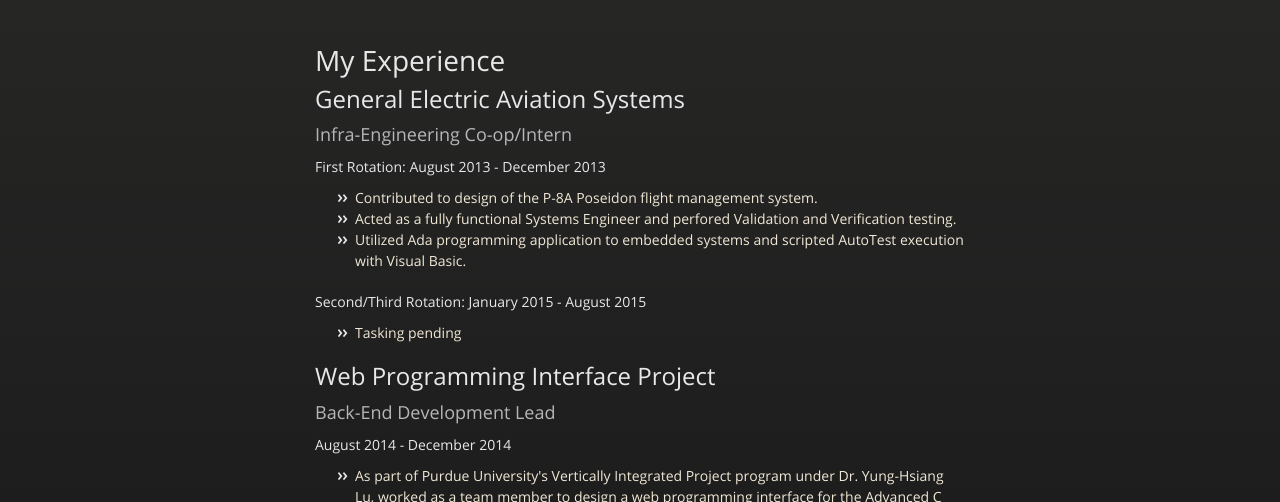
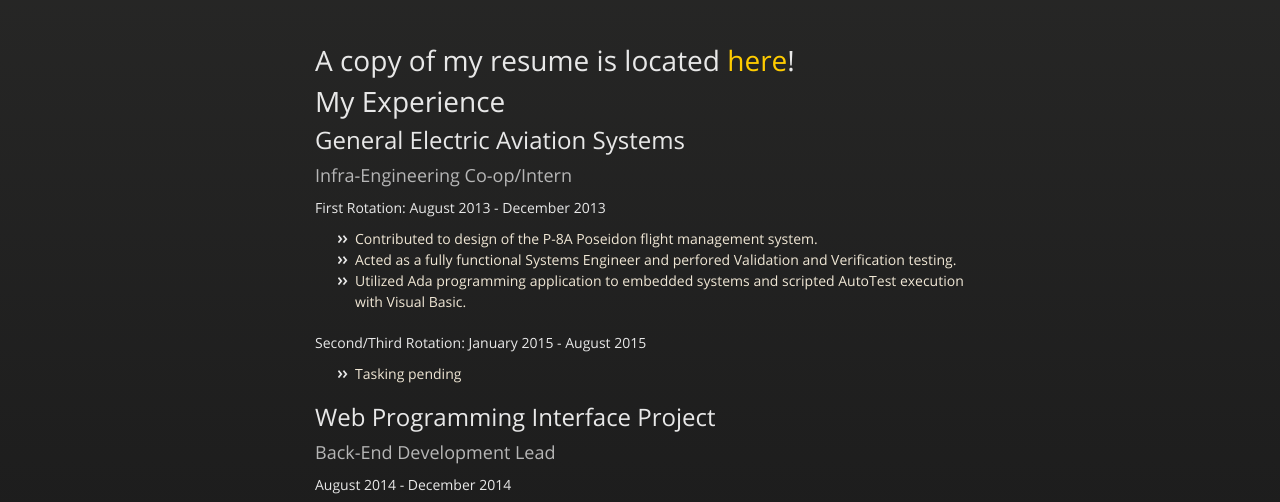
Before and after one commit to brian-rieder/brian-rieder.github.io, a plain HTML site: page experience.html in a window 1280 px wide. Shown: the part 226-728 px from the top of the page. Drawn offline with nearby package versions, Linux system fonts and the light colour scheme.

Commit message:
Relocated link to resume

```diff
--- a/experience.html
+++ b/experience.html
@@ -43,6 +43,7 @@
           <span class="credits right">Hosted on GitHub Pages</span>
         </div>
 
+        <h1>A copy of my resume is located <a href="/etcfiles/brieder_resume.pdf">here</a>!</h1>
         <h1>My Experience</h1>
 	<h2>General Electric Aviation Systems</h2>
 	<h3>Infra-Engineering Co-op/Intern</h3>
```
Also changed, not shown: miscfiles.html (+0 -1 lines).
